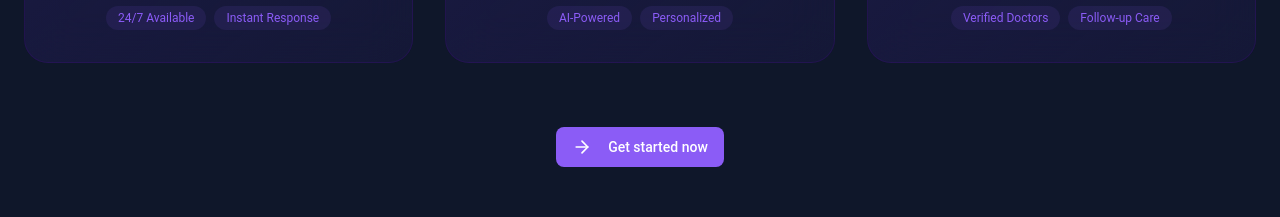
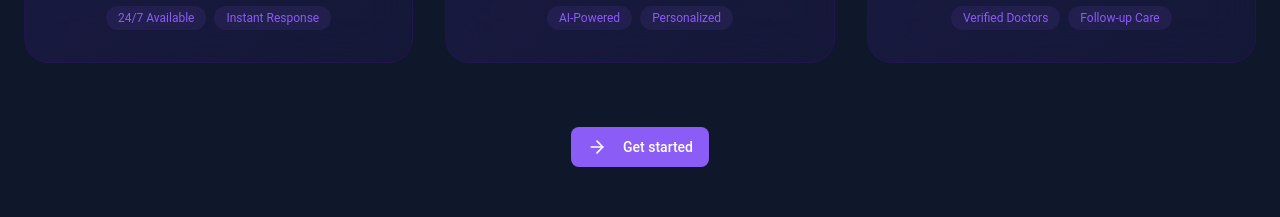
Before and after one commit to likeam/dental, a Next.js app: page / in a window 1280 px wide. Shown: the part 1560-1777 px from the top of the page. Built offline with nearby package versions, Linux system fonts and the light colour scheme.

Commit message:
Changing Typography

```diff
--- a/src/components/landing/HowItWorks.tsx
+++ b/src/components/landing/HowItWorks.tsx
@@ -147,7 +147,7 @@ const HowItWorks = () => {
         <SignUpButton mode="modal">
           <Button size="lg">
             <ArrowRightIcon className="mr-2 size-5" />
-            Get started now
+            Get started
           </Button>
         </SignUpButton>
       </div>
```
